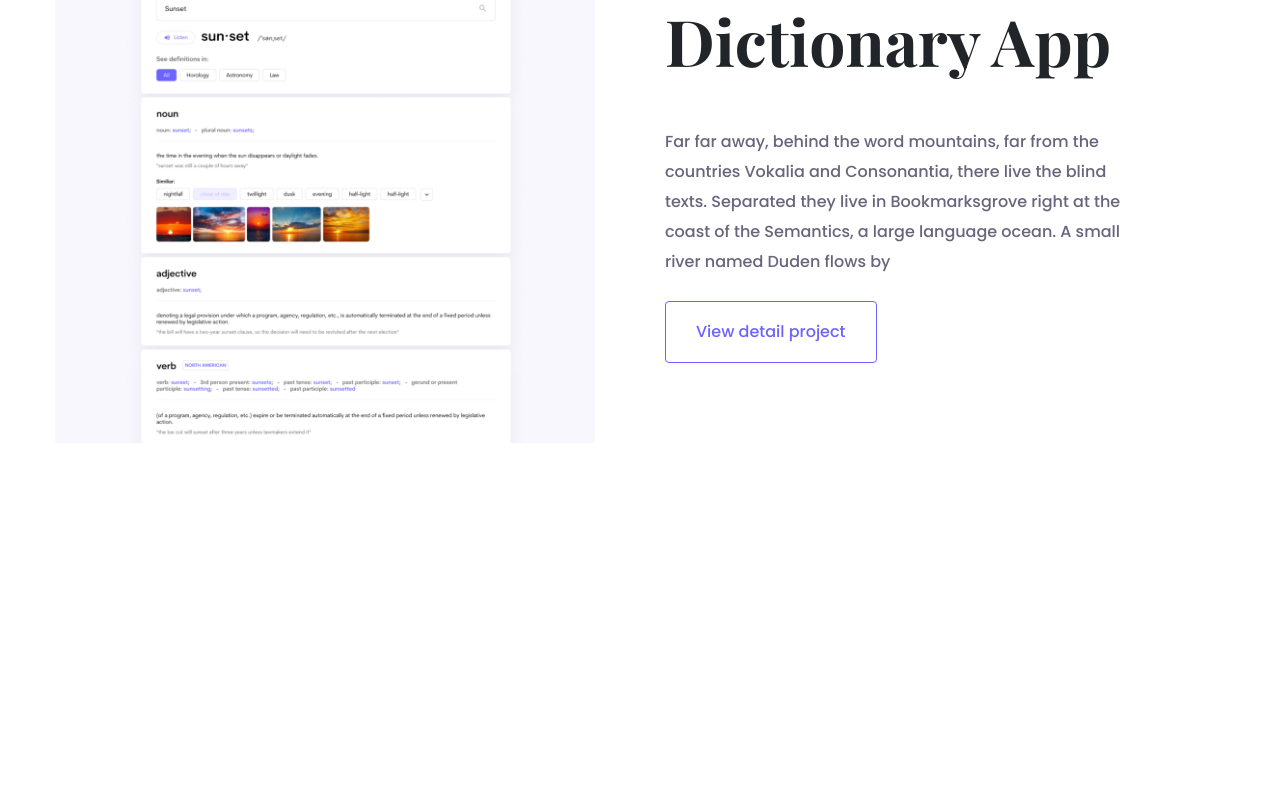
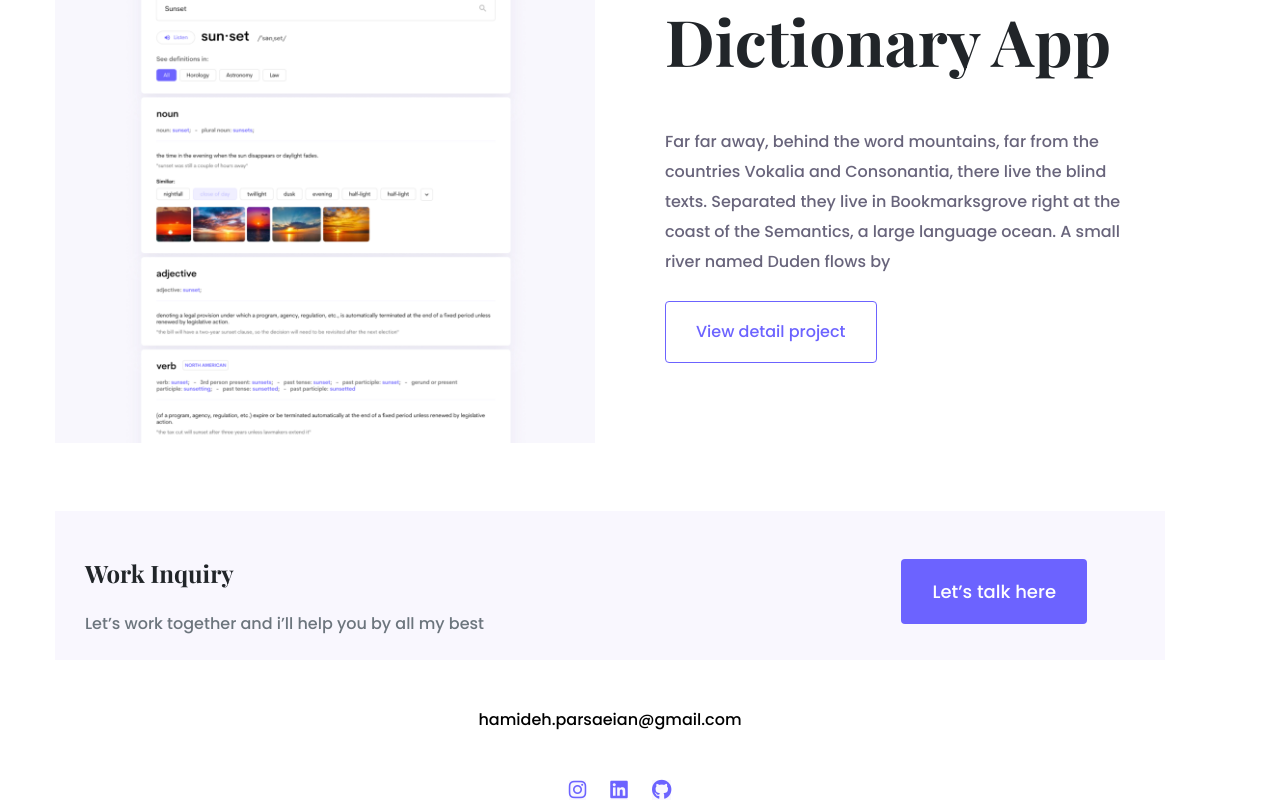
Before and after one commit to hamidehparsa/Portfolio-project, a plain HTML site: page index.html in a window 1280 px wide. Shown: the part 2188-2992 px from the top of the page. Before the commit the page ends 2699 px from the top, so only its background shows below. Drawn offline with nearby package versions, Linux system fonts and the light colour scheme.

Commit message:
added footer

```diff
--- a/index.html
+++ b/index.html
@@ -120,5 +120,39 @@
         </div>
       </div>
     </div>
+    <div class="container">
+      <footer>
+        <div class="contact-box d-flex justify-content-between">
+          <div>
+            <h4 class="mt-5 mb-4">Work Inquiry</h4>
+            <p class="mb-4 text-muted">
+              Let’s work together and i’ll help you by all my best
+            </p>
+          </div>
+          <div>
+            <a href="/contact.html" class="btn btn-branding mt-5 mr-5"
+              >Let’s talk here</a
+            >
+          </div>
+        </div>
+        <p class="mt-5 mb-5">
+          <a href="mailto:hamideh.parsaeian@gmail.com" class="email-link"
+            >hamideh.parsaeian@gmail.com</a
+          >
+        </p>
+
+        <div class="social-links text-center">
+          <a href="https://www.instagram.com/hamidehparsaeian/" target="_blank"
+            ><i class="fa-brands fa-instagram"></i
+          ></a>
+          <a href="https://www.linkedin.com/in/hparsaeian/" target="_blank"
+            ><i class="fa-brands fa-linkedin"></i
+          ></a>
+          <a href="https://github.com/hamidehparsa" target="_blank"
+            ><i class="fa-brands fa-github"></i
+          ></a>
+        </div>
+      </footer>
+    </div>
   </body>
 </html>
--- a/styles/portfolio.css
+++ b/styles/portfolio.css
@@ -75,6 +75,10 @@ p {
   padding: 18px 30px;
 }
 
+.projects {
+  margin: 0 auto;
+}
+
 .projects h2 {
   font-size: 64px;
   font-weight: 700;
@@ -145,6 +149,33 @@ nav a:hover {
 .container {
   margin-left: 40px;
 }
+
+footer .email-link {
+  text-decoration: none;
+  color: black;
+  text-align: center;
+}
+
+footer .contact-box {
+  background-color: var(--secondary-color);
+  padding: 0 30px;
+}
+
+footer .contact-box p {
+  text-align: left;
+}
+
+footer p {
+  text-align: center;
+}
+
+.fa-brands {
+  margin-left: 20px;
+  background-color: var(--secondary-color);
+  font-size: 20px;
+  color: var(--branding-color);
+  border: 50%;
+}
 @media (max-width: 900px) {
   .project-description {
     padding: 0;
@@ -158,4 +189,12 @@ nav a:hover {
   nav a {
     font-size: 14px;
   }
+
+  .contact-box {
+    flex-direction: column;
+  }
+
+  .contact-box p {
+    margin-bottom: 5px;
+  }
 }
```
